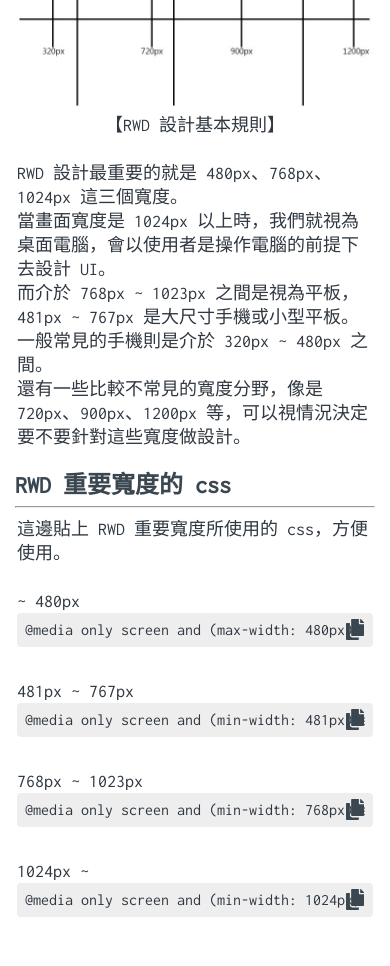
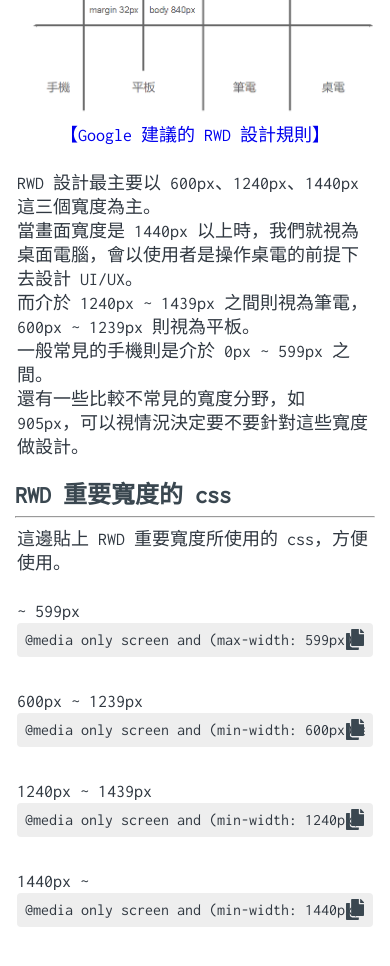
Before and after one commit to EricChiou/frontend-daily-life, a Vue app: page /frontend/rwd in a window 390 px wide. Shown: the part 980-1946 px from the top of the page. Built offline with nearby package versions, Linux system fonts and the light colour scheme.

Commit message:
update RWD design rules

```diff
--- a/src/views/frontend/article/RWD.vue
+++ b/src/views/frontend/article/RWD.vue
@@ -1,76 +1,76 @@
 <template>
   <div id="rwd-container">
     <div class="article">
-      <div class="title">{{article.title}}</div>
+      <div class="title">{{ article.title }}</div>
       <BackToList></BackToList>
-      <div class="date">{{article.date}}</div>
-      <div class="summary">{{article.summary}}</div>
+      <div class="date">{{ article.date }}</div>
+      <div class="summary">{{ article.summary }}</div>
       <div class="under-line"></div>
       <div class="content">
         <div class="header">何謂 RWD</div>
-        <hr>
+        <hr />
         <div class="text">
           由於行動裝置及網路的興起，越來越多人是從手機、平板等行動裝置瀏覽網頁，而當初以有較大螢幕的桌面電腦為目標而設計的網站，面臨到一旦將畫面縮小到行動裝置上時，
           會變得非常難以操作，許多公司被迫另外開發專門為行動裝置而設計的網站，這提高了開發及維護成本。
-          <br>
-          <br>RWD 就是在此情境下誕生的設計模式，整個網站的樣式設計(css)，必須隨著當下畫面的寬度而做動態的改變，如此一來就只須要維護一個網站，大大降低了開發及維護成本，
+          <br />
+          <br />RWD 就是在此情境下誕生的設計模式，整個網站的樣式設計(css)，必須隨著當下畫面的寬度而做動態的改變，如此一來就只須要維護一個網站，大大降低了開發及維護成本，
           也隨之產生了一些 RWD 的基本設計規則。
-          <br>
-          <br>
+          <br />
+          <br />
         </div>
         <div class="header">RWD 基本設計規則</div>
-        <hr>
+        <hr />
         <div class="text">
-          RWD 就是 UI 設計要隨著畫面的寬度做動態調整，但是實際上到底是多寬的時候要做變化呢？其實是有基本規則的，如下圖：
-          <br>
-          <br>
+          RWD 就是 UI/UX 設計要隨著畫面的寬度做動態調整，但是實際上到底是多寬的時候要做變化呢？其實是有基本規則的，如下圖：
+          <br />
+          <br />
           <div class="text-center">
-            <img src="../../../assets/images/RWD.jpg">
-            <br>【RWD 設計基本規則】
+            <img src="../../../assets/images/RWD.png" />
+            <br />
+            <a
+              href="https://material.io/design/layout/responsive-layout-grid.html#breakpoints"
+              target="_blank"
+            >【Google 建議的 RWD 設計規則】</a>
           </div>
-          <br>RWD 設計最重要的就是 480px、768px、1024px 這三個寬度。
-          <br>當畫面寬度是 1024px 以上時，我們就視為桌面電腦，會以使用者是操作電腦的前提下去設計 UI。
-          <br>而介於 768px ~ 1023px 之間是視為平板，481px ~ 767px 是大尺寸手機或小型平板。
-          <br>一般常見的手機則是介於 320px ~ 480px 之間。
-          <br>還有一些比較不常見的寬度分野，像是 720px、900px、1200px 等，可以視情況決定要不要針對這些寬度做設計。
-          <br>
-          <br>
+          <br />RWD 設計最主要以 600px、1240px、1440px 這三個寬度為主。
+          <br />當畫面寬度是 1440px 以上時，我們就視為桌面電腦，會以使用者是操作桌電的前提下去設計 UI/UX。
+          <br />而介於 1240px ~ 1439px 之間則視為筆電，600px ~ 1239px 則視為平板。
+          <br />一般常見的手機則是介於 0px ~ 599px 之間。
+          <br />還有一些比較不常見的寬度分野，如 905px，可以視情況決定要不要針對這些寬度做設計。
+          <br />
+          <br />
         </div>
         <div class="header">RWD 重要寬度的 css</div>
-        <hr>
+        <hr />
         <div class="text">
           這邊貼上 RWD 重要寬度所使用的 css，方便使用。
-          <br>
-          <br>~ 480px
+          <br />
+          <br />~ 599px
           <div class="code-area">
-            <div class="code">@media only screen and (max-width: 480px)</div>
+            <div class="code">@media only screen and (max-width: 599px)</div>
             <div class="copy" @click="copy">
-              <img src="../../../assets/images/copy_icon.svg">
+              <img src="../../../assets/images/copy_icon.svg" />
             </div>
           </div>
-          <br>481px ~ 767px
+          <br />600px ~ 1239px
           <div class="code-area">
-            <div class="code">
-              @media only screen and (min-width: 481px) and (max-width: 767px)
-            </div>
+            <div class="code">@media only screen and (min-width: 600px) and (max-width: 1239px)</div>
             <div class="copy" @click="copy">
-              <img src="../../../assets/images/copy_icon.svg">
+              <img src="../../../assets/images/copy_icon.svg" />
             </div>
           </div>
-          <br>768px ~ 1023px
+          <br />1240px ~ 1439px
           <div class="code-area">
-            <div class="code">
-              @media only screen and (min-width: 768px) and (max-width: 1023px)
-            </div>
+            <div class="code">@media only screen and (min-width: 1240px) and (max-width: 1439px)</div>
             <div class="copy" @click="copy">
-              <img src="../../../assets/images/copy_icon.svg">
+              <img src="../../../assets/images/copy_icon.svg" />
             </div>
           </div>
-          <br>1024px ~
+          <br />1440px ~
           <div class="code-area">
-            <div class="code">@media only screen and (min-width: 1024px)</div>
+            <div class="code">@media only screen and (min-width: 1440px)</div>
             <div class="copy" @click="copy">
-              <img src="../../../assets/images/copy_icon.svg">
+              <img src="../../../assets/images/copy_icon.svg" />
             </div>
           </div>
         </div>
```
Also changed, not shown: src/assets/images/RWD.jpg (deleted), src/assets/images/RWD.png (added).
